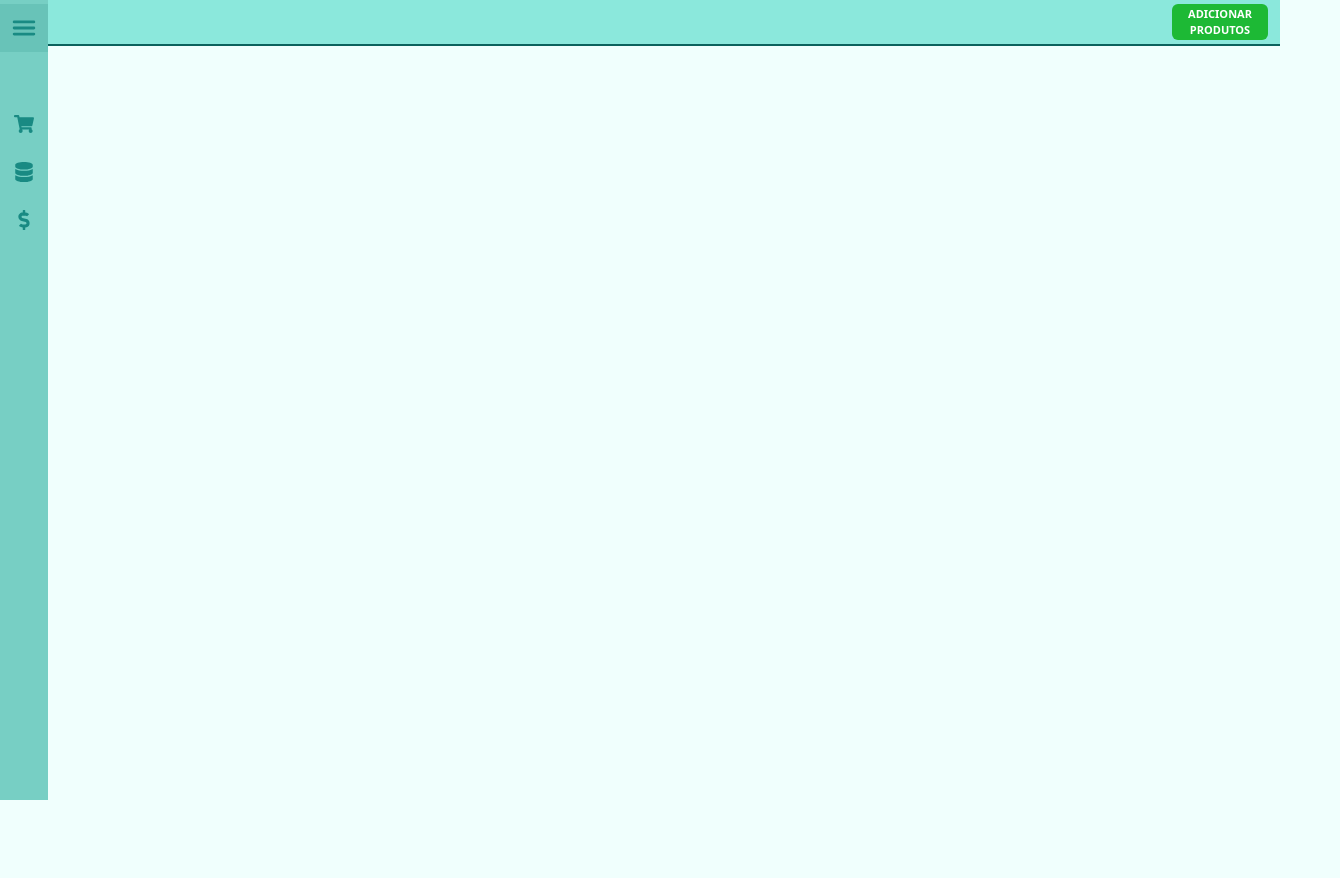
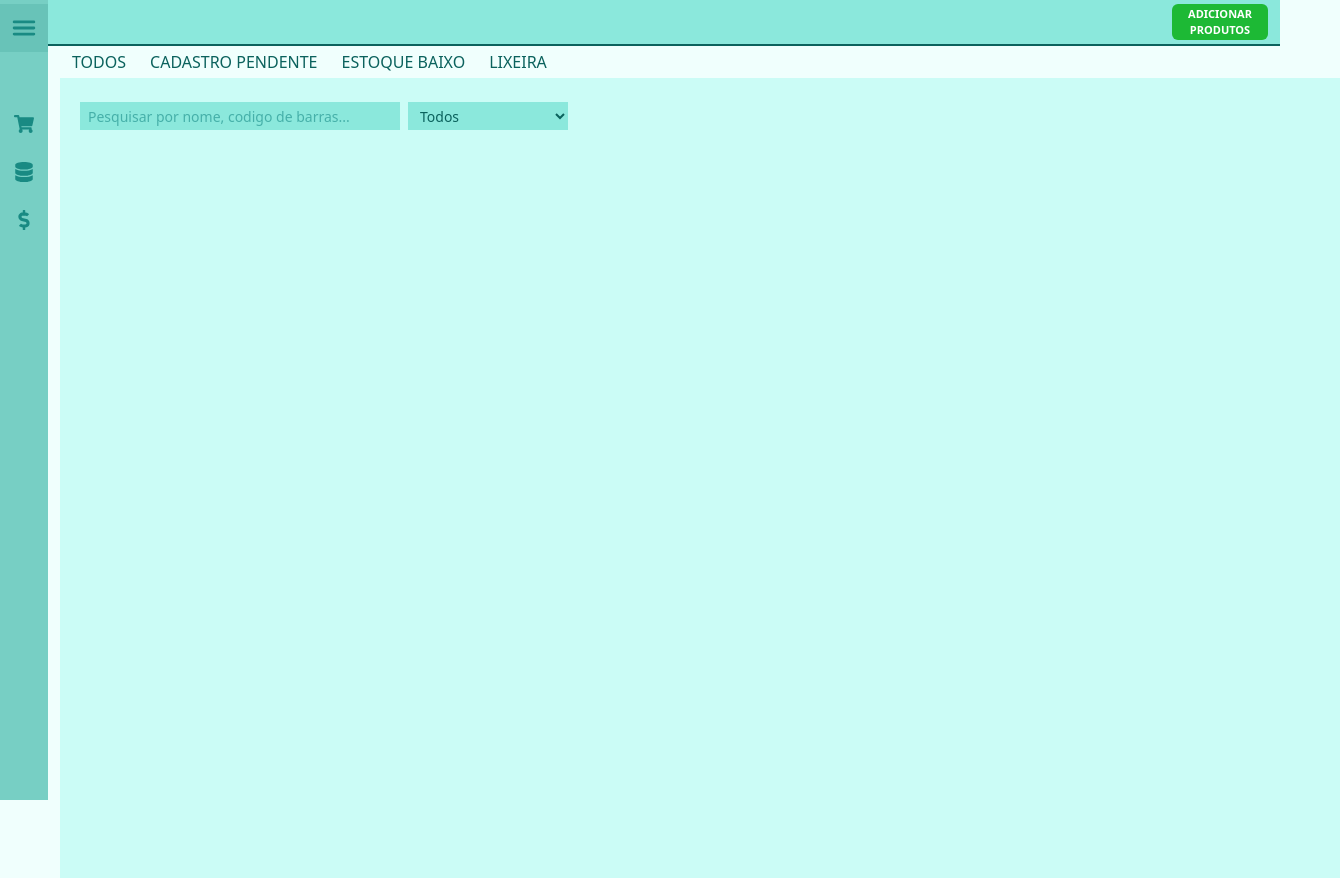
Before and after one commit to zennon-sml/xicas-paper-pdv, a Next.js app: page /pages/stock in a window 1280 px wide. Shown: the whole page, 1340 px wide, since content can reach past the window. Before the commit the page ends 800 px from the top, so only its background shows below. Built offline with nearby package versions, Linux system fonts and the light colour scheme.

Commit message:
creation of category buttons and product search fields

```diff
--- a/app/pages/stock/page.tsx
+++ b/app/pages/stock/page.tsx
@@ -6,10 +6,32 @@ export default function Stock() {
   return (
     <div className='flex flex-col'>
       <SideBar />
+
       <div className=' flex fixed left-12 bg-[#8BE8DC] w-[calc(100%-3rem)] h-11 pr-3 pb-1 pt-1 '>
         <button className=' flex ml-auto w-24 rounded-md items-center bg-[#1DB935] text-[11px] font-bold text-white'>ADICIONAR PRODUTOS</button>
       </div>
+
       <hr className='flex fixed top-11 left-12 border-[1px] border-[#0B625D] w-[calc(100%-3rem)]'></hr>
+
+      <div className='flex mt-11'>
+        <button className='pr-3 pl-3 pt-1 pb-1 text-[#0B625D] border-t-[2px] hover:border-t-[#4DC5BD] hover:bg-[#CBFCF6] hover:z-10 hover:font-bold'>TODOS</button>
+        <button className='pr-3 pl-3 pt-1 pb-1 text-[#0B625D] border-t-[2px] hover:border-t-[#4DC5BD] hover:bg-[#CBFCF6] hover:z-10 hover:font-bold'>CADASTRO PENDENTE</button>
+        <button className='pr-3 pl-3 pt-1 pb-1 text-[#0B625D] border-t-[2px] hover:border-t-[#4DC5BD] hover:bg-[#CBFCF6] hover:z-10 hover:font-bold'>ESTOQUE BAIXO</button>
+        <button className='pr-3 pl-3 pt-1 pb-1 text-[#0B625D] border-t-[2px] hover:border-t-[#4DC5BD] hover:bg-[#CBFCF6] hover:z-10 hover:font-bold'>LIXEIRA</button>
+      </div>
+
+      <div className='flex w-screen h-screen pt-6 pl-5 bg-[#CBFCF6] gap-2'>
+        <input type="search" placeholder="Pesquisar por nome, codigo de barras..." className="flex bg-[#8BE8DC] placeholder-[#46b0a9] text-[#0B625D] text-sm h-7 w-80 pl-2 hover:bg-[#68dbcb]"/>
+        <select id='tags' name='tags' className="flex bg-[#8BE8DC] placeholder-[#46b0a9] text-[#0B625D] text-sm h-7 w-40 pl-2 hover:bg-[#68dbcb]">
+          <option value="todos">Todos</option>
+          <option value="todos">#creu</option>
+          <option value="todos">#vrau</option>
+        </select>
+
+        <div>
+
+        </div>
+      </div>
     </div>
   );
 }
```
